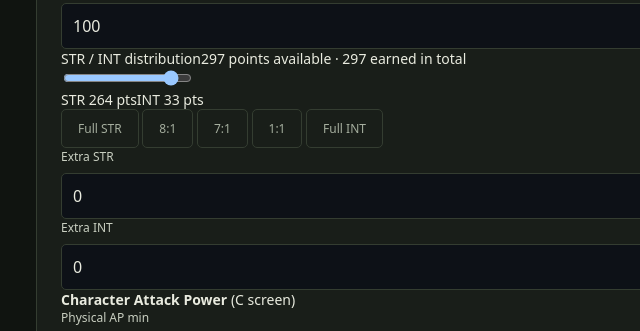
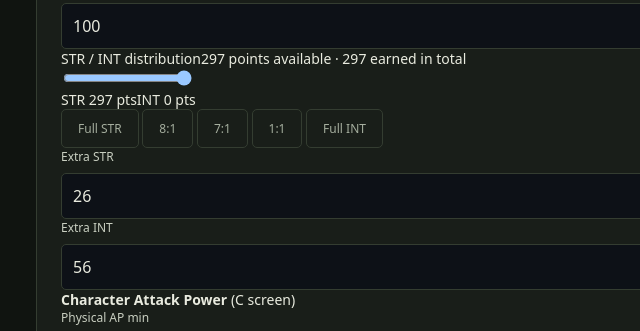
Before and after one commit to Mgunbatti/xSilkroad-Hybrid-Calculator, a website with bundled scripts: page index.html in a window 1280 px wide. Shown: the part 446-777 px from the top of the page, 0-640 px from the left. Built offline with nearby package versions, Linux system fonts and the light colour scheme.

Commit message:
Set clearly labeled Lv100 Bow sample so damage outputs are visible at startup

```diff
--- a/index.html
+++ b/index.html
@@ -7,11 +7,11 @@
   <meta name="description" content="Compare Silkroad Chinese STR and INT builds, HP, MP, physical, critical and magical damage.">
   <title>xSilkroad Hybrid Calculator</title>
   <link rel="stylesheet" href="style.css">
-  <link rel="stylesheet" href="hybrid.css?v=20261008-11">
+  <link rel="stylesheet" href="hybrid.css?v=20261008-12">
   <script defer src="engine.js?v=20261008-7"></script>
   <script defer src="hybrid-engine.js?v=20261008-7"></script>
   <script defer src="skill-catalog.js?v=20261008-8"></script>
-  <script defer src="hybrid-app.js?v=20261008-11"></script>
+  <script defer src="hybrid-app.js?v=20261008-12"></script>
 </head>
 <body>
 <header>
@@ -35,7 +35,7 @@
         </div>
         <div class="slider-section">
           <div class="slider-label"><label for="strPoints">STR / INT distribution</label><span id="available-note"></span></div>
-          <input class="wide-slider" id="strPoints" type="range" min="0" max="297" step="1" value="264">
+          <input class="wide-slider" id="strPoints" type="range" min="0" max="297" step="1" value="297">
           <div class="ratio-line"><span id="str-alloc"></span><span id="int-alloc"></span></div>
           <div class="presets" aria-label="Build presets">
             <button type="button" data-ratio="1">Full STR</button>
@@ -48,16 +48,17 @@
         <div class="control-grid extra-stats">
           <div class="field">
             <label for="bonusSTR">Extra STR</label>
-            <input id="bonusSTR" type="number" min="0" step="1" value="0">
+            <input id="bonusSTR" type="number" min="0" step="1" value="26">
           </div>
           <div class="field">
             <label for="bonusINT">Extra INT</label>
-            <input id="bonusINT" type="number" min="0" step="1" value="0">
+            <input id="bonusINT" type="number" min="0" step="1" value="56">
           </div>
         </div>
         <div class="character-ap-section">
           <div class="ap-heading"><strong id="character-ap-heading">Character Attack Power</strong> <span id="ap-source-note">(C screen)</span></div>
           <div id="weapon-fields" class="fields character-ap-fields"></div>
+          <p id="ap-demo-note" class="ap-demo-note">Example Lv100 Bow inputs (STR 442 / INT 175; Physical AP 3012, Magical AP 2638). Replace with your character's actual C-screen AP ranges.</p>
         </div>
         <div class="setup-pill"><span class="dot"></span><span id="setup-label">Bicheon · Manyang Lv1</span></div>
 
@@ -83,7 +84,7 @@
             <label for="skillProfile">Server skill data</label>
             <select id="skillProfile">
               <option value="original">SILKROAD_R_SHARD (Original data)</option>
-              <option value="vsro">SRO_VT_SHARD (vSRO)</option>
+              <option value="vsro" selected>SRO_VT_SHARD (vSRO)</option>
             </select>
             <p class="config-note">Select the database matching your server.</p>
           </section>
```
